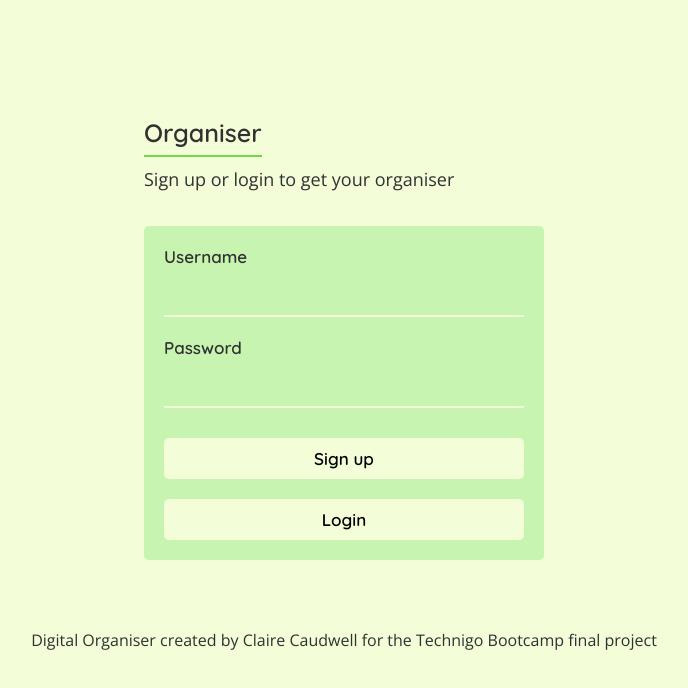
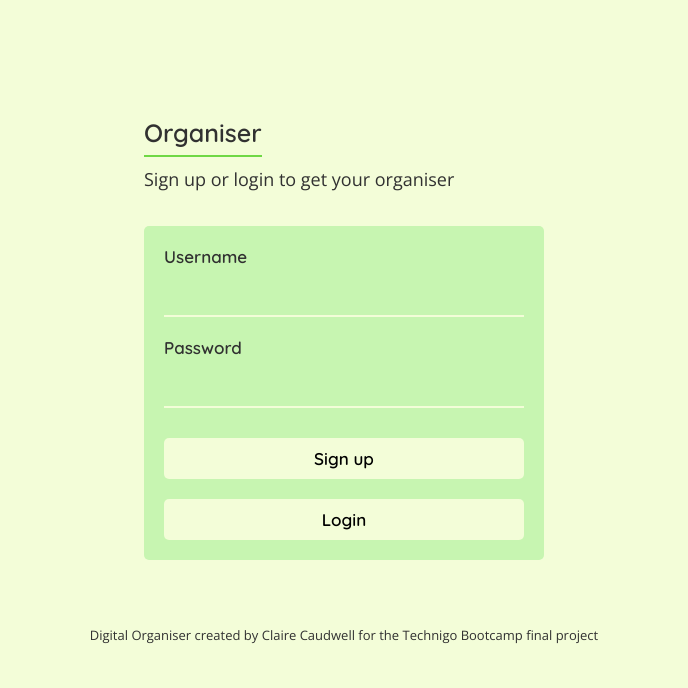
Before and after one commit to ClaireCaudwell/Final-project-digital-organiser, a React (Create React App) app in the folder frontend/: page / in a window 1280 px wide. Shown: the top 688 px of the page, without its empty margins (296-984 px from the left). Built offline with nearby package versions, Linux system fonts and the light colour scheme.

Commit message:
Updateing footer

```diff
--- a/frontend/src/components/Footer.js
+++ b/frontend/src/components/Footer.js
@@ -13,8 +13,10 @@ export const Footer = () => {
 
 const FooterContainer = styled.div`
     padding: 20px;
+    margin: 0;
 `;
 
 const FooterText = styled(BasicP)`
-    font-size: 16px;
+    font-size: 13px;
+    text-align: center;
 `;
```
